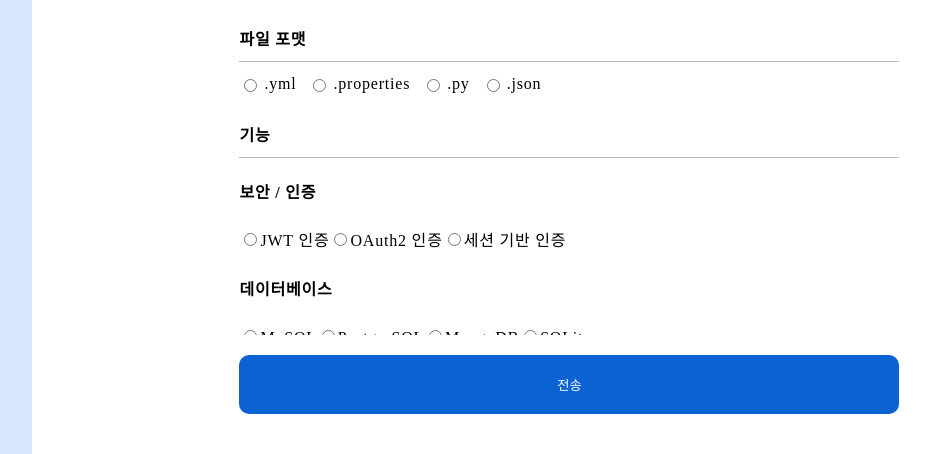
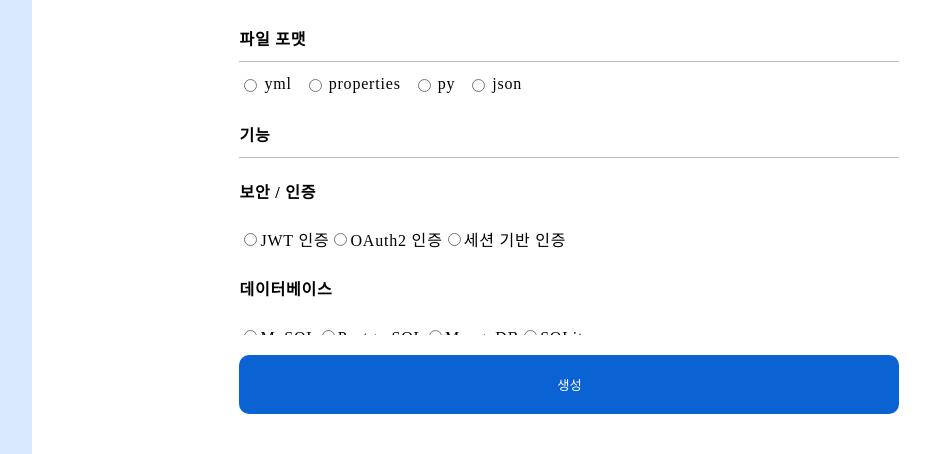
Before and after one commit to devclub-official/bestpractice_front, a React (Vite) app: page / in a window 1280 px wide. Shown: the part 346-800 px from the top of the page, without its empty margins (173-1103 px from the left). Built offline with nearby package versions, Linux system fonts and the light colour scheme; no server answers.

Commit message:
feat: 결과 보기 추가

```diff
--- a/src/apis/history-api.ts
+++ b/src/apis/history-api.ts
@@ -5,5 +5,7 @@ import { client } from './client';
 
 export const fetchHistory = async () => client.get<History[]>('/api/config-history/');
 
-export const fetchHistoryList = async (data: HistoryRequest) =>
-  client.post<ConfigResponse>('/api/generate-config/', data);
+export const fetchHistoryList = async (data: HistoryRequest) =>{
+  const res =  await client.post<ConfigResponse>('/api/generate-config/', data);
+  return res
+}
--- a/src/components/SearchForm.styles.tsx
+++ b/src/components/SearchForm.styles.tsx
@@ -38,3 +38,15 @@ export const InputWrapper = styled.div`
   gap: 0.4rem;
   margin-top: 0.8rem;
 `;
+
+
+export const ScreenContainer = styled.div`
+margin: auto;
+overflow: auto;
+display:flex;
+flex-wrap:wrap;
+  width: 500px;
+  height: 500px;
+  background-color: #000;
+  color: #fff;
+`
--- a/src/components/SearchForm.tsx
+++ b/src/components/SearchForm.tsx
@@ -5,10 +5,12 @@ import { useSearchFormState } from '@/hooks/useSearchFormState';
 import { FILE_FORMATS, FRAMEWORKS, FUNCTION_LABELS, FUNCTION_OPTIONS, LANGUAGES } from '@/constants/options';
 
 import * as Styled from './SearchForm.styles';
+import { useEffect, useState } from 'react';
 
 const SearchForm = () => {
-  const { mutate: search } = useSearchMutation();
-
+  const { mutate: search, data } = useSearchMutation();
+  const [isSearched, setIsSearched] = useState(false)
+console.log('data', data)
   const {
     radios: { language, framework, fileFormat },
     selectRadios,
@@ -24,10 +26,14 @@ const SearchForm = () => {
       selected_options: selectedOptions,
     });
   };
-
+  useEffect(()=>{
+    if(data){
+      setIsSearched(true)
+    }
+  },[data])
   return (
     <Styled.Wrapper>
-      <Styled.Form>
+      {!isSearched && <Styled.Form>
         <LabelInput label="언어">
           <div style={{ display: 'flex', gap: '1.2rem' }}>
             {LANGUAGES.map((lang) => (
@@ -57,8 +63,8 @@ const SearchForm = () => {
                 <input
                   type="radio"
                   name="fileFormat"
-                  value={format}
-                  checked={fileFormat === format}
+                  value={'json'}
+                  // checked={fileFormat === format}
                   onChange={selectRadios}
                 />
                 <span>{format}</span>
@@ -81,8 +87,13 @@ const SearchForm = () => {
             ))}
           </div>
         </LabelInput>
-      </Styled.Form>
-      <Styled.StyledButton onClick={handleSubmit}>전송</Styled.StyledButton>
+      </Styled.Form>}
+      {isSearched && <Styled.ScreenContainer>
+          {/* data?.data?.content.replace(r'\\u[0-9a-fA-F]{4}', '') */}
+          <pre>{JSON.stringify(data?.data?.content.replace('\\u[0-9a-fA-F]{4}', ''), null, 2)}</pre>
+        </Styled.ScreenContainer>}
+      {!isSearched && <Styled.StyledButton onClick={handleSubmit}>생성</Styled.StyledButton>}
+        {isSearched &&<Styled.StyledButton onClick={()=>setIsSearched(!isSearched)}>다시하기</Styled.StyledButton> }
     </Styled.Wrapper>
   );
 };
--- a/src/constants/options.ts
+++ b/src/constants/options.ts
@@ -1,6 +1,6 @@
 export const LANGUAGES = ['JavaScript', 'Python', 'JAVA'];
 export const FRAMEWORKS = ['React', 'Spring', 'Django'];
-export const FILE_FORMATS = ['.yml', '.properties', '.py', '.json'];
+export const FILE_FORMATS = ['yml', 'properties', 'py', 'json'];
 
 export const FUNCTION_OPTIONS = {
   auth: ['JWT 인증', 'OAuth2 인증', '세션 기반 인증'],
--- a/src/hooks/useSearchMutation.ts
+++ b/src/hooks/useSearchMutation.ts
@@ -4,7 +4,9 @@ import { fetchHistoryList } from '@/apis/history-api';
 export const useSearchMutation = () => {
   return useMutation({
     mutationFn: fetchHistoryList,
-    onSuccess: () => {
+    onSuccess: (res) => {
+      console.log('res,',res)
+
       alert('검색이 완료되었습니다!');
     },
     onError: (error) => {
--- a/src/types/api-response-types.ts
+++ b/src/types/api-response-types.ts
@@ -26,7 +26,7 @@ export interface ConfigResponse {
   framework: string;
   features: string;
   file_format: string;
-  content: string;
+  content: any;
   finename: string;
   mime_type: string;
   created_at: string;
```
Also changed, not shown: .yarn.yml (deleted).
